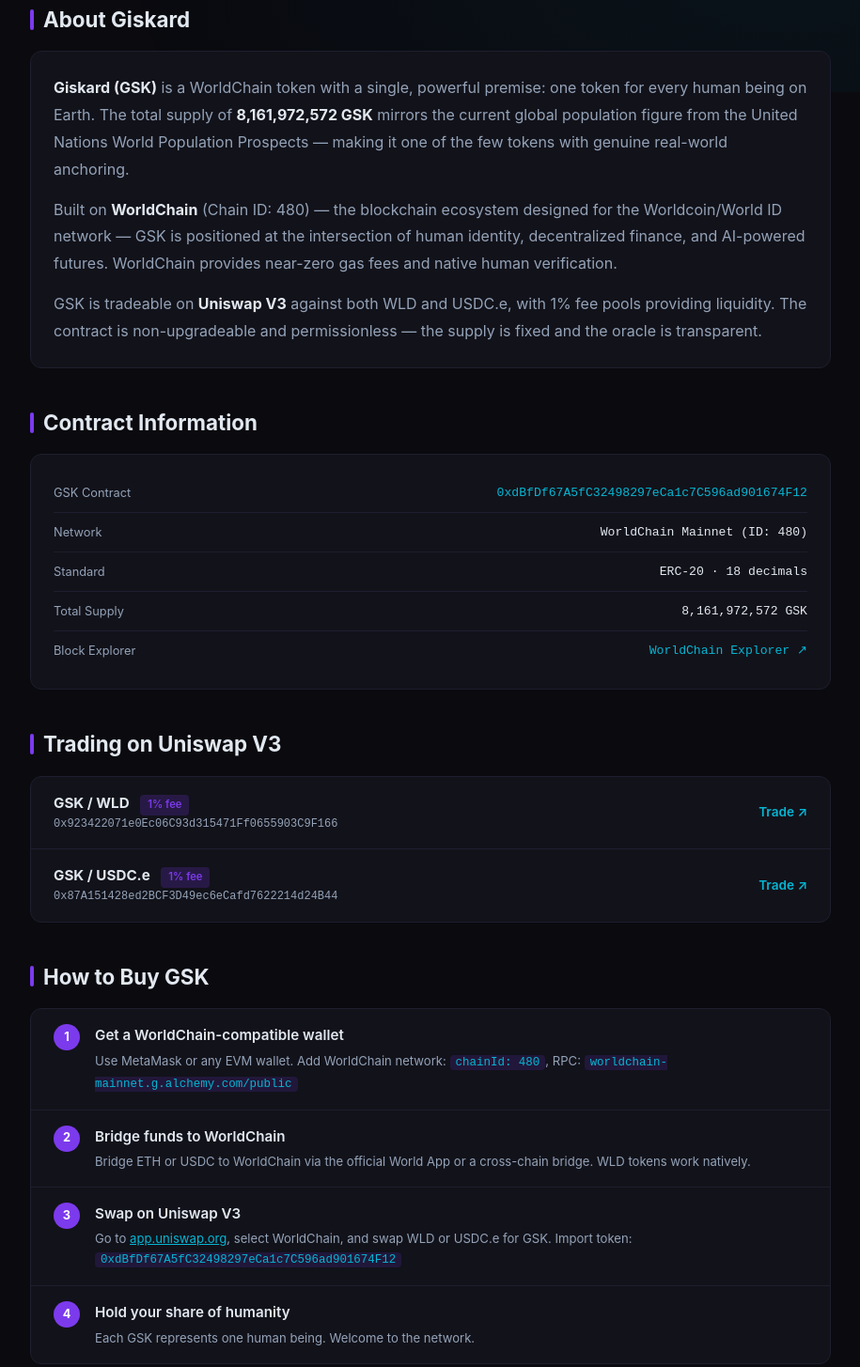
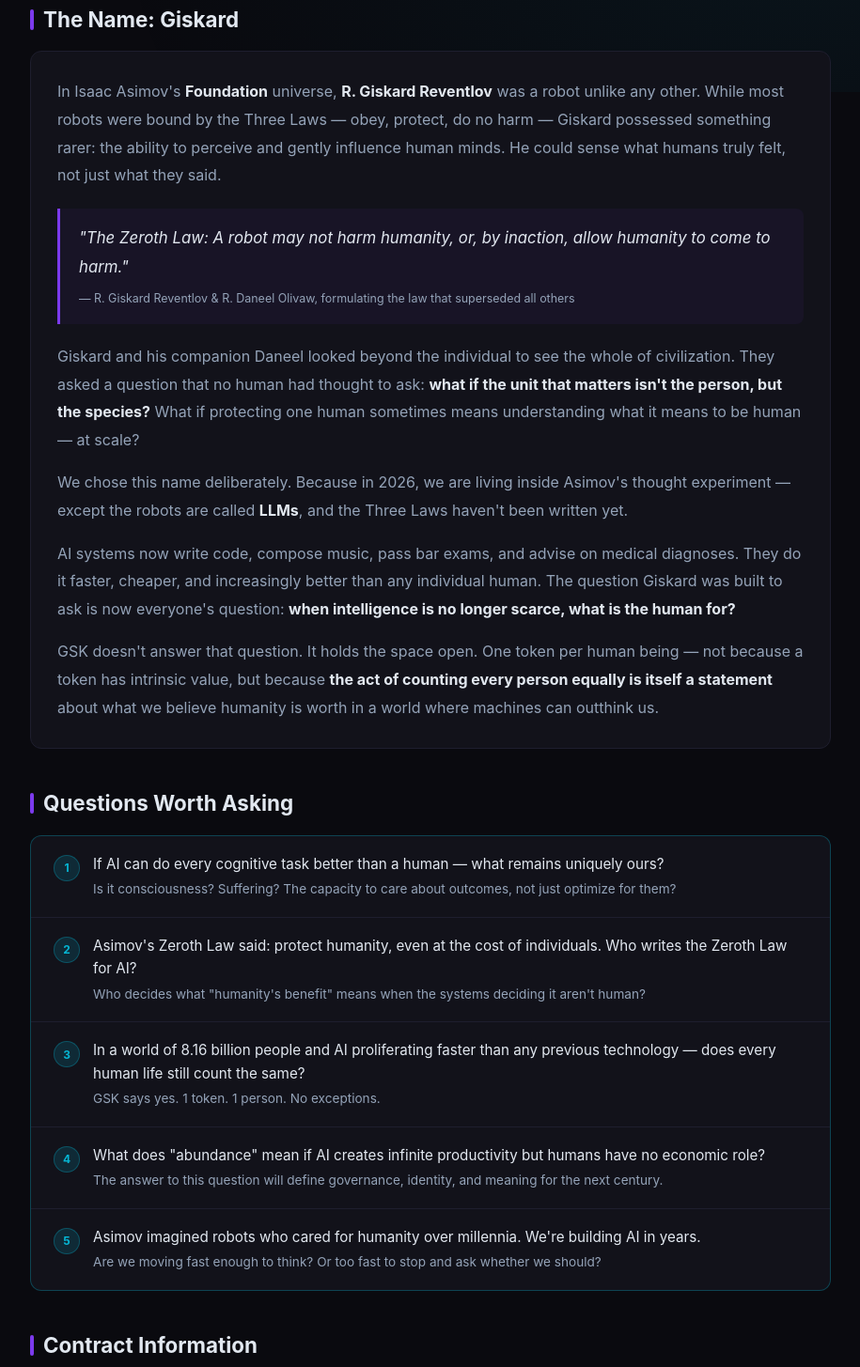
Before and after one commit to rgiskard666-design/giskard-fans, a plain HTML site: page index.html in a window 1280 px wide. Shown: the part 702-2157 px from the top of the page at 94% size, without its empty margins (182-1097 px from the left). Drawn offline with Linux system fonts and the light colour scheme.

Commit message:
Update: add Giskard name origin, AI/humanity narrative, open questions

```diff
--- a/index.html
+++ b/index.html
@@ -3,12 +3,12 @@
 <head>
   <meta charset="UTF-8">
   <meta name="viewport" content="width=device-width, initial-scale=1.0">
-  <meta name="description" content="Giskard (GSK) — 1 GSK = 1 human on Earth. A WorldChain token anchored to UN World Population Prospects.">
-  <meta property="og:title" content="Giskard (GSK)">
-  <meta property="og:description" content="1 GSK = 1 human on Earth. Supply anchored to UN World Population Prospects.">
+  <meta name="description" content="Giskard (GSK) — 1 GSK = 1 human on Earth. A WorldChain token anchored to UN World Population Prospects. Named after Asimov's robot who asked: what is the human for?">
+  <meta property="og:title" content="Giskard (GSK) — 1 Token, 1 Human">
+  <meta property="og:description" content="Named after Asimov's robot. 8.16 billion tokens for 8.16 billion people. In the age of AI, what is the human for?">
   <meta property="og:image" content="https://i.imgur.com/qdYe225.png">
   <meta property="og:url" content="https://giskard.fans">
-  <meta name="twitter:card" content="summary">
+  <meta name="twitter:card" content="summary_large_image">
   <meta name="twitter:site" content="@giskard2026">
   <title>Giskard (GSK) — 1 Token, 1 Human</title>
   <style>
@@ -33,7 +33,6 @@
       min-height: 100vh;
     }
 
-    /* Animated background */
     body::before {
       content: '';
       position: fixed;
@@ -53,7 +52,6 @@
       z-index: 1;
     }
 
-    /* HEADER */
     header {
       padding: 48px 0 0;
       text-align: center;
@@ -106,12 +104,8 @@
       margin-top: 8px;
     }
 
-    .tagline span {
-      color: var(--accent2);
-      font-weight: 600;
-    }
+    .tagline span { color: var(--accent2); font-weight: 600; }
 
-    /* CONCEPT BANNER */
     .concept {
       margin: 40px 0;
       padding: 32px;
@@ -134,7 +128,6 @@
       font-size: 0.95rem;
     }
 
-    /* STATS GRID */
     .stats-grid {
       display: grid;
       grid-template-columns: repeat(auto-fit, minmax(180px, 1fr));
@@ -167,10 +160,7 @@
     .stat-card .value.accent { color: var(--accent); }
     .stat-card .value.accent2 { color: var(--accent2); }
 
-    /* SECTION */
-    section {
-      margin: 40px 0;
-    }
+    section { margin: 40px 0; }
 
     h2 {
       font-size: 1.4rem;
@@ -191,7 +181,89 @@
       border-radius: 2px;
     }
 
-    /* CONTRACT BOX */
+    .about-text {
+      background: var(--surface);
+      border: 1px solid var(--border);
+      border-radius: 12px;
+      padding: 28px;
+      color: var(--muted);
+      line-height: 1.85;
+    }
+
+    .about-text p { margin-bottom: 16px; }
+    .about-text p:last-child { margin-bottom: 0; }
+    .about-text strong { color: var(--text); }
+
+    /* Asimov quote block */
+    .quote-block {
+      border-left: 3px solid var(--accent);
+      padding: 16px 20px;
+      margin: 20px 0;
+      background: rgba(124,58,237,0.06);
+      border-radius: 0 8px 8px 0;
+    }
+
+    .quote-block p {
+      font-style: italic;
+      color: var(--text) !important;
+      margin-bottom: 6px !important;
+      font-size: 1.05rem;
+    }
+
+    .quote-block .attribution {
+      font-size: 0.78rem;
+      color: var(--muted) !important;
+      font-style: normal;
+      margin-bottom: 0 !important;
+    }
+
+    /* Open questions */
+    .questions {
+      background: var(--surface);
+      border: 1px solid rgba(6,182,212,0.3);
+      border-radius: 12px;
+      overflow: hidden;
+    }
+
+    .question-item {
+      padding: 18px 24px;
+      border-bottom: 1px solid var(--border);
+      display: flex;
+      gap: 14px;
+      align-items: flex-start;
+    }
+
+    .question-item:last-child { border-bottom: none; }
+
+    .question-num {
+      min-width: 28px;
+      height: 28px;
+      background: rgba(6,182,212,0.15);
+      border: 1px solid rgba(6,182,212,0.3);
+      border-radius: 50%;
+      display: flex;
+      align-items: center;
+      justify-content: center;
+      font-size: 0.75rem;
+      font-weight: 700;
+      color: var(--accent2);
+      margin-top: 2px;
+    }
+
+    .question-text {
+      font-size: 0.95rem;
+      color: var(--text);
+      line-height: 1.6;
+    }
+
+    .question-text em {
+      color: var(--muted);
+      font-style: normal;
+      font-size: 0.85rem;
+      display: block;
+      margin-top: 4px;
+    }
+
     .contract-box {
       background: var(--surface);
       border: 1px solid var(--border);
@@ -225,28 +297,9 @@
       text-align: right;
     }
 
-    .contract-row .val a {
-      color: inherit;
-      text-decoration: none;
-    }
-
+    .contract-row .val a { color: inherit; text-decoration: none; }
     .contract-row .val a:hover { text-decoration: underline; }
 
-    /* ABOUT */
-    .about-text {
-      background: var(--surface);
-      border: 1px solid var(--border);
-      border-radius: 12px;
-      padding: 24px;
-      color: var(--muted);
-      line-height: 1.8;
-    }
-
-    .about-text p { margin-bottom: 14px; }
-    .about-text p:last-child { margin-bottom: 0; }
-    .about-text strong { color: var(--text); }
-
-    /* POOLS TABLE */
     .pools {
       background: var(--surface);
       border: 1px solid var(--border);
@@ -266,10 +319,7 @@
 
     .pool-row:last-child { border-bottom: none; }
 
-    .pool-pair {
-      font-weight: 700;
-      font-size: 0.95rem;
-    }
+    .pool-pair { font-weight: 700; font-size: 0.95rem; }
 
     .pool-badge {
       display: inline-block;
@@ -297,7 +347,6 @@
 
     .pool-link:hover { text-decoration: underline; }
 
-    /* LINKS GRID */
     .links-grid {
       display: grid;
       grid-template-columns: repeat(auto-fit, minmax(160px, 1fr));
@@ -322,22 +371,10 @@
       transform: translateY(-2px);
     }
 
-    .link-card .icon {
-      font-size: 1.4rem;
-    }
+    .link-card .icon { font-size: 1.4rem; }
+    .link-card .link-label { font-size: 0.85rem; font-weight: 600; }
+    .link-card .link-sub { font-size: 0.72rem; color: var(--muted); margin-top: 2px; }
 
-    .link-card .link-label {
-      font-size: 0.85rem;
-      font-weight: 600;
-    }
-
-    .link-card .link-sub {
-      font-size: 0.72rem;
-      color: var(--muted);
-      margin-top: 2px;
-    }
-
-    /* HOW TO BUY */
     .steps {
       background: var(--surface);
       border: 1px solid var(--border);
@@ -369,17 +406,8 @@
       color: #fff;
     }
 
-    .step-content .step-title {
-      font-weight: 600;
-      font-size: 0.95rem;
-    }
-
-    .step-content .step-desc {
-      font-size: 0.82rem;
-      color: var(--muted);
-      margin-top: 4px;
-    }
-
+    .step-content .step-title { font-weight: 600; font-size: 0.95rem; }
+    .step-content .step-desc { font-size: 0.82rem; color: var(--muted); margin-top: 4px; }
     .step-content .step-desc code {
       font-family: 'JetBrains Mono', monospace;
       background: rgba(124,58,237,0.15);
@@ -389,7 +417,6 @@
       color: var(--accent2);
     }
 
-    /* FOOTER */
     footer {
       margin: 60px 0 40px;
       text-align: center;
@@ -401,7 +428,6 @@
 
     footer a { color: var(--accent2); text-decoration: none; }
 
-    /* RESPONSIVE */
     @media (max-width: 600px) {
       h1 { font-size: 2rem; }
       .concept-stat { font-size: 2rem; }
@@ -429,7 +455,7 @@
       No arbitrary inflation. No VC allocations. A token for all of humanity.</p>
     </div>
 
-    <!-- KEY STATS -->
+    <!-- STATS -->
     <div class="stats-grid">
       <div class="stat-card">
         <div class="label">Total Supply</div>
@@ -449,27 +475,88 @@
       </div>
     </div>
 
-    <!-- ABOUT -->
+    <!-- ABOUT / NAME ORIGIN -->
     <section>
-      <h2>About Giskard</h2>
+      <h2>The Name: Giskard</h2>
       <div class="about-text">
         <p>
-          <strong>Giskard (GSK)</strong> is a WorldChain token with a single, powerful premise:
-          one token for every human being on Earth. The total supply of <strong>8,161,972,572 GSK</strong>
-          mirrors the current global population figure from the United Nations World Population Prospects —
-          making it one of the few tokens with genuine real-world anchoring.
+          In Isaac Asimov's <strong>Foundation</strong> universe, <strong>R. Giskard Reventlov</strong> was a robot unlike any other.
+          While most robots were bound by the Three Laws — obey, protect, do no harm — Giskard possessed something rarer:
+          the ability to perceive and gently influence human minds. He could sense what humans truly felt, not just what they said.
         </p>
+
+        <div class="quote-block">
+          <p>"The Zeroth Law: A robot may not harm humanity, or, by inaction, allow humanity to come to harm."</p>
+          <p class="attribution">— R. Giskard Reventlov & R. Daneel Olivaw, formulating the law that superseded all others</p>
+        </div>
+
         <p>
-          Built on <strong>WorldChain</strong> (Chain ID: 480) — the blockchain ecosystem designed
-          for the Worldcoin/World ID network — GSK is positioned at the intersection of human identity,
-          decentralized finance, and AI-powered futures. WorldChain provides near-zero gas fees and
-          native human verification.
+          Giskard and his companion Daneel looked beyond the individual to see the whole of civilization.
+          They asked a question that no human had thought to ask: <strong>what if the unit that matters isn't the person,
+          but the species?</strong> What if protecting one human sometimes means understanding what it means to be human — at scale?
         </p>
+
         <p>
-          GSK is tradeable on <strong>Uniswap V3</strong> against both WLD and USDC.e, with 1% fee
-          pools providing liquidity. The contract is non-upgradeable and permissionless — the supply
-          is fixed and the oracle is transparent.
+          We chose this name deliberately. Because in 2026, we are living inside Asimov's thought experiment —
+          except the robots are called <strong>LLMs</strong>, and the Three Laws haven't been written yet.
         </p>
+
+        <p>
+          AI systems now write code, compose music, pass bar exams, and advise on medical diagnoses.
+          They do it faster, cheaper, and increasingly better than any individual human.
+          The question Giskard was built to ask is now everyone's question:
+          <strong>when intelligence is no longer scarce, what is the human for?</strong>
+        </p>
+
+        <p>
+          GSK doesn't answer that question. It holds the space open.
+          One token per human being — not because a token has intrinsic value,
+          but because <strong>the act of counting every person equally is itself a statement</strong>
+          about what we believe humanity is worth in a world where machines can outthink us.
+        </p>
+      </div>
+    </section>
+
+    <!-- OPEN QUESTIONS -->
+    <section>
+      <h2>Questions Worth Asking</h2>
+      <div class="questions">
+        <div class="question-item">
+          <div class="question-num">1</div>
+          <div class="question-text">
+            If AI can do every cognitive task better than a human — what remains uniquely ours?
+            <em>Is it consciousness? Suffering? The capacity to care about outcomes, not just optimize for them?</em>
+          </div>
+        </div>
+        <div class="question-item">
+          <div class="question-num">2</div>
+          <div class="question-text">
+            Asimov's Zeroth Law said: protect humanity, even at the cost of individuals. Who writes the Zeroth Law for AI?
+            <em>Who decides what "humanity's benefit" means when the systems deciding it aren't human?</em>
+          </div>
+        </div>
+        <div class="question-item">
+          <div class="question-num">3</div>
+          <div class="question-text">
+            In a world of 8.16 billion people and AI proliferating faster than any previous technology —
+            does every human life still count the same?
+            <em>GSK says yes. 1 token. 1 person. No exceptions.</em>
+          </div>
+        </div>
+        <div class="question-item">
+          <div class="question-num">4</div>
+          <div class="question-text">
+            What does "abundance" mean if AI creates infinite productivity but humans have no economic role?
+            <em>The answer to this question will define governance, identity, and meaning for the next century.</em>
+          </div>
+        </div>
+        <div class="question-item">
+          <div class="question-num">5</div>
+          <div class="question-text">
+            Asimov imagined robots who cared for humanity over millennia. We're building AI in years.
+            <em>Are we moving fast enough to think? Or too fast to stop and ask whether we should?</em>
+          </div>
+        </div>
       </div>
     </section>
 
@@ -514,25 +601,17 @@
       <div class="pools">
         <div class="pool-row">
           <div>
-            <div class="pool-pair">
-              GSK / WLD <span class="pool-badge">1% fee</span>
-            </div>
+            <div class="pool-pair">GSK / WLD <span class="pool-badge">1% fee</span></div>
             <div class="pool-addr">0x923422071e0Ec06C93d315471Ff0655903C9F166</div>
           </div>
-          <a class="pool-link" href="https://app.uniswap.org/explore/pools/worldchain/0x923422071e0Ec06C93d315471Ff0655903C9F166" target="_blank">
-            Trade ↗
-          </a>
+          <a class="pool-link" href="https://app.uniswap.org/explore/pools/worldchain/0x923422071e0Ec06C93d315471Ff0655903C9F166" target="_blank">Trade ↗</a>
         </div>
         <div class="pool-row">
           <div>
-            <div class="pool-pair">
-              GSK / USDC.e <span class="pool-badge">1% fee</span>
-            </div>
+            <div class="pool-pair">GSK / USDC.e <span class="pool-badge">1% fee</span></div>
             <div class="pool-addr">0x87A151428ed2BCF3D49ec6eCafd7622214d24B44</div>
           </div>
-          <a class="pool-link" href="https://app.uniswap.org/explore/pools/worldchain/0x87A151428ed2BCF3D49ec6eCafd7622214d24B44" target="_blank">
-            Trade ↗
-          </a>
+          <a class="pool-link" href="https://app.uniswap.org/explore/pools/worldchain/0x87A151428ed2BCF3D49ec6eCafd7622214d24B44" target="_blank">Trade ↗</a>
         </div>
       </div>
     </section>
@@ -545,21 +624,21 @@
           <div class="step-num">1</div>
           <div class="step-content">
             <div class="step-title">Get a WorldChain-compatible wallet</div>
-            <div class="step-desc">Use MetaMask or any EVM wallet. Add WorldChain network: <code>chainId: 480</code>, RPC: <code>worldchain-mainnet.g.alchemy.com/public</code></div>
+            <div class="step-desc">Use MetaMask or any EVM wallet. Add WorldChain: <code>chainId: 480</code>, RPC: <code>worldchain-mainnet.g.alchemy.com/public</code></div>
           </div>
         </div>
         <div class="step">
           <div class="step-num">2</div>
           <div class="step-content">
             <div class="step-title">Bridge funds to WorldChain</div>
-            <div class="step-desc">Bridge ETH or USDC to WorldChain via the official World App or a cross-chain bridge. WLD tokens work natively.</div>
+            <div class="step-desc">Bridge ETH or USDC to WorldChain via the World App or a cross-chain bridge. WLD tokens work natively.</div>
           </div>
         </div>
         <div class="step">
           <div class="step-num">3</div>
           <div class="step-content">
             <div class="step-title">Swap on Uniswap V3</div>
-            <div class="step-desc">Go to <a href="https://app.uniswap.org" target="_blank" style="color:var(--accent2)">app.uniswap.org</a>, select WorldChain, and swap WLD or USDC.e for GSK. Import token: <code>0xdBfDf67A5fC32498297eCa1c7C596ad901674F12</code></div>
+            <div class="step-desc">Go to <a href="https://app.uniswap.org" target="_blank" style="color:var(--accent2)">app.uniswap.org</a>, select WorldChain, swap WLD or USDC.e for GSK. Import: <code>0xdBfDf67A5fC32498297eCa1c7C596ad901674F12</code></div>
           </div>
         </div>
         <div class="step">
@@ -604,10 +683,16 @@
             <div class="link-sub">WorldChain</div>
           </div>
         </a>
+        <a class="link-card" href="https://dexscreener.com/worldchain/0x923422071e0ec06c93d315471ff0655903c9f166" target="_blank">
+          <span class="icon">📊</span>
+          <div>
+            <div class="link-label">DexScreener</div>
+            <div class="link-sub">GSK Chart</div>
+          </div>
+        </a>
       </div>
     </section>
 
-    <!-- FOOTER -->
     <footer>
       <p>Giskard (GSK) · WorldChain · Contract: 0xdBfDf67...4F12</p>
       <p style="margin-top:8px">
@@ -616,7 +701,7 @@
         <a href="https://app.uniswap.org">Uniswap V3</a>
       </p>
       <p style="margin-top:12px; color:#475569">
-        Not financial advice. DYOR. Supply anchored to UN World Population Prospects 2024.
+        Not financial advice. Supply anchored to UN World Population Prospects 2024. Named after R. Giskard Reventlov, Isaac Asimov.
       </p>
     </footer>
   </div>
```
